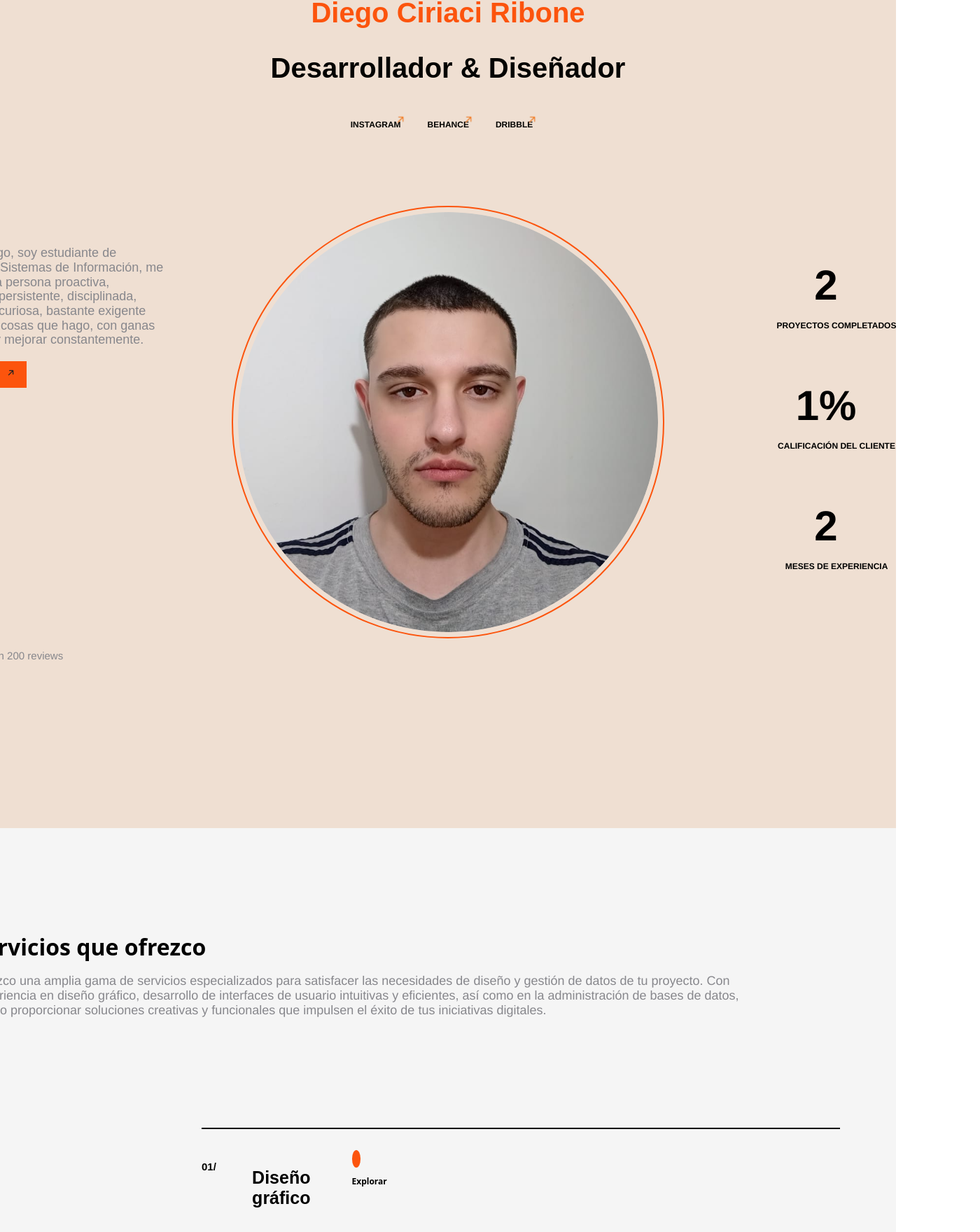
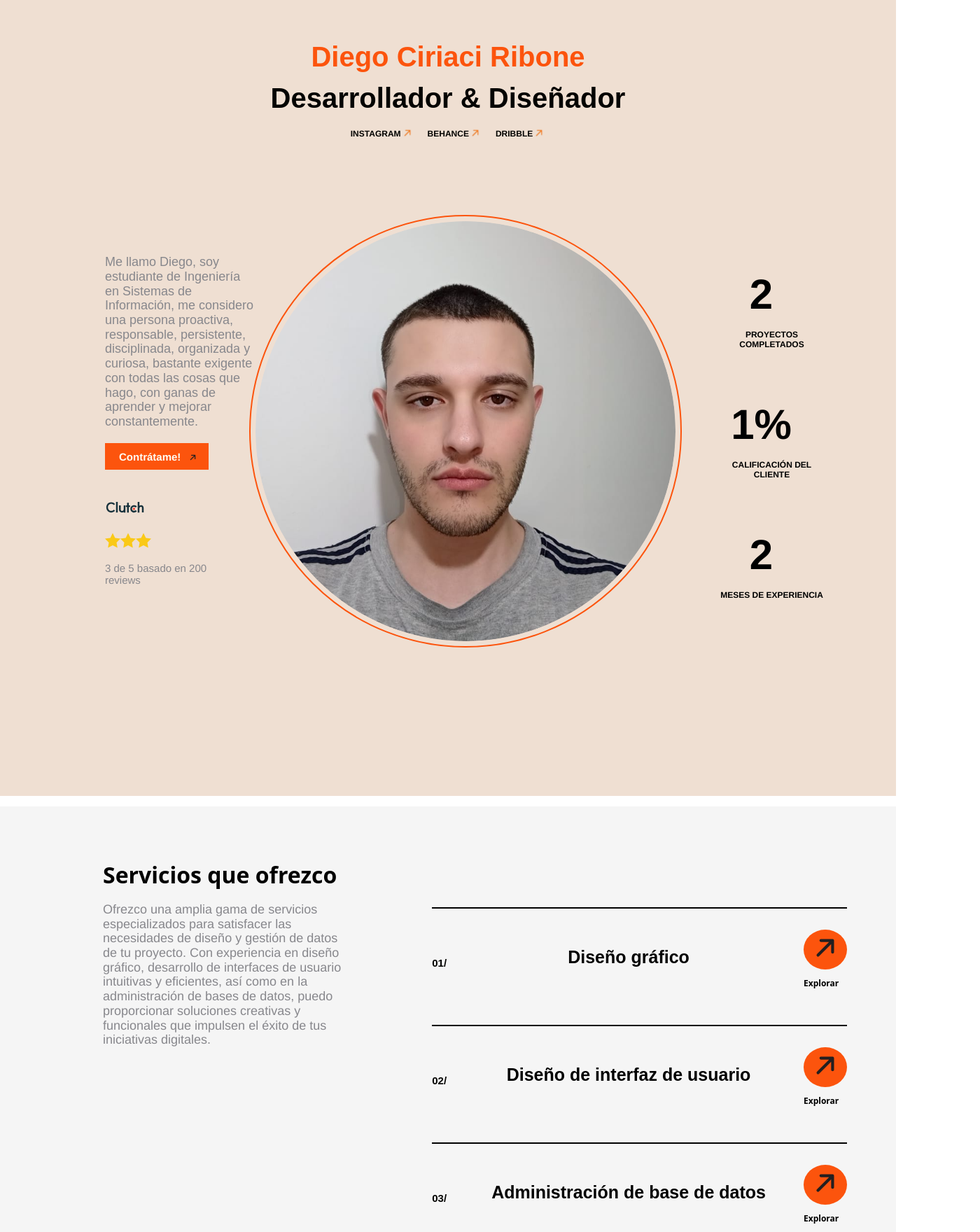
Before and after one commit to diegociriaci/PortfolioReactDiegoCiriaciRibone, a React (Vite) app in the folder vite-project/: page / in a window 1280 px wide. Shown: the part 99-1859 px from the top of the page at 70% size, 1400 px wide, since content can reach past the window. Built offline with nearby package versions, Linux system fonts and the light colour scheme.

Commit message:
Modifique los componentes Hero y Servicios, cambiando su jsx y css

```diff
--- a/vite-project/src/Component/Hero/Hero.css
+++ b/vite-project/src/Component/Hero/Hero.css
@@ -1,5 +1,11 @@
 .hero{
     background-color: #efdfd2;
+    /* border: 1px solid black; */
+
+}
+
+.contenedor-datos{
+    padding-top: 30px;
 }
 
 .nombre-apellido{
@@ -7,7 +13,6 @@
     text-align: center;
     font-family: Arial;
     font-size: 40px;
-    margin-top: 30px;
     font-weight: bold;
 }
 
@@ -17,6 +22,7 @@
     font-family: Arial;
     font-size: 40px;
     font-weight: bold;
+    margin-top: -20px;
 }
 
 .redes{
@@ -27,6 +33,7 @@
     font-size: 12px;
     line-height: 50px;
     text-decoration: none;
+    margin-top: -30px;
 }
 
 .nav-link-hero{
@@ -39,7 +46,7 @@
 
 .imagen-flecha{
     width: 18px;
-    transform: translate(-20px, -2px);
+    transform: translate(-10px, 4px);
 }
 
 .contenedor-presentacion{
@@ -48,15 +55,13 @@
     justify-content: space-between;
     align-items: flex-start;
     height: auto;
-    padding: 50px 10px;
-    margin-left: -120px;
-    margin-right: -120px;
+    padding: 50px 100px;
 }
 
 .mi-presentacion{
     flex: 1;
     margin-top: 80px;
-    padding-left: 0; /* Mueve el contenido hacia la izquierda */
+    margin-left: 50px;
 }
 
 .mi-presentacion p{
@@ -89,7 +94,7 @@
 
 .imagen-flecha-boton{
     width: 15px;
-    transform: translate(5px, -1px);
+    transform: translate(5px, 3px);
 }
 
 .foto-perfil-flexbox{
@@ -140,29 +145,25 @@
 }
 
 .contenedor-puntuacion{
-    width: 300px;
-    height: 180px;
+    width: 15%;
+    height: auto;
     position: relative;
-    bottom: 180px;
-    padding: 10px 10px;
-    margin-left: -120px;
-    margin-right: -120px;
+    bottom: 300px;
+    margin-left: 150px;
+}
+
+.imagen-clutch{
+    width: 100%;
+    height: 65px;
 }
 
 .imagen-clutch img{
-    width: 90px;
-    height: auto;
-    margin-bottom: -25px;
+    width: 30%;
 }
 
 .imagen-estrella img{
     width: 22px;
     height: auto;
-    margin-bottom: 5px;
-}
-
-.opinion-texto{
-    margin-top: -1px;
 }
 
 .opinion-texto p{
--- a/vite-project/src/Component/Hero/Hero.jsx
+++ b/vite-project/src/Component/Hero/Hero.jsx
@@ -2,7 +2,7 @@ import React from 'react';
 import './Hero.css'
 const Hero = () => {
     return(
-        <section className="hero py-5">
+    <section className="hero py-5">
         <div className="container">
             <div className="row">
                 <div className="col-12 text-center contenedor-datos">
--- a/vite-project/src/Component/Servicios/Servicios.css
+++ b/vite-project/src/Component/Servicios/Servicios.css
@@ -10,12 +10,10 @@
 .servicios-header{
     align-self: flex-start;
     margin-bottom: 20px;
-    width: 100%;
+    width: 30%;
     margin-top: 30px;
+    margin-left: 77px;
     height: auto;
-    padding: 50px 10px;
-    margin-left: -120px;
-    margin-right: -120px;
 }
 
 .servicios-header h1{
@@ -34,15 +32,15 @@
 .servicios-lista{
     display: flex;
     flex-direction: column;
-    align-items: flex-start;
     margin-left: auto;
-    width: 80%;
-    padding: 50px 10px;
+    width: 52%;
+    margin-top: -240px;
 }
 
 .servicio-item{
     display: flex;
-    margin-bottom: 30px;
+    justify-content: space-between;
+    margin-bottom: 10px;
     font-size: 1.2em;
     padding: 10px 0;
     width: 100%;
@@ -53,21 +51,26 @@
     font-family: Arial;
     font-size: 15px;
     font-weight: bold;
-    margin-right: 20px;
+    margin-right: 10px;
+    align-self: center;
+
 }
 
 .nombre-servicio{
     color: black;
-    font-family: Arial;
+    font-family: Arial, sans-serif;
     font-weight: bold;
     font-size: 25px;
-    margin-left: 18%;
+    margin-left: 10px;
     flex: 1;
+    align-self: center;
+    text-align: left;
 }
 
 .boton-info{
     flex-direction: column;
-    margin-left: auto;
+    margin-left: 10px;
+    align-self: center;
 }
 
 .boton-servicio{
@@ -91,7 +94,7 @@
     font-size: 12px;
 }
 
-.service-item img{
+.servicio-item img{
     width: 50px;
     height: 50px;
 }
--- a/vite-project/src/Component/Servicios/Servicios.jsx
+++ b/vite-project/src/Component/Servicios/Servicios.jsx
@@ -2,7 +2,7 @@ import React from 'react';
 import './Servicios.css'
 const Servicios = () => {
     return(
-        <section className="servicios py-5">
+    <section className="servicios py-5">
         <div className="container">
             <div className="row">
                 <div className="col-md-4">
@@ -18,7 +18,7 @@ const Servicios = () => {
                         <hr />
                         <div className="servicio-item d-flex align-items-center">
                             <p className="num mb-0">01/</p>
-                            <div className="d-flex flex-column flex-grow-1 ms-3">
+                            <div className="">
                                 <p className="nombre-servicio mb-0">Diseño gráfico</p>
                             </div>
                             <div className="d-flex flex-column align-items-end ms-3">
```
Also changed, not shown: vite-project/src/index.css (indentation only).
